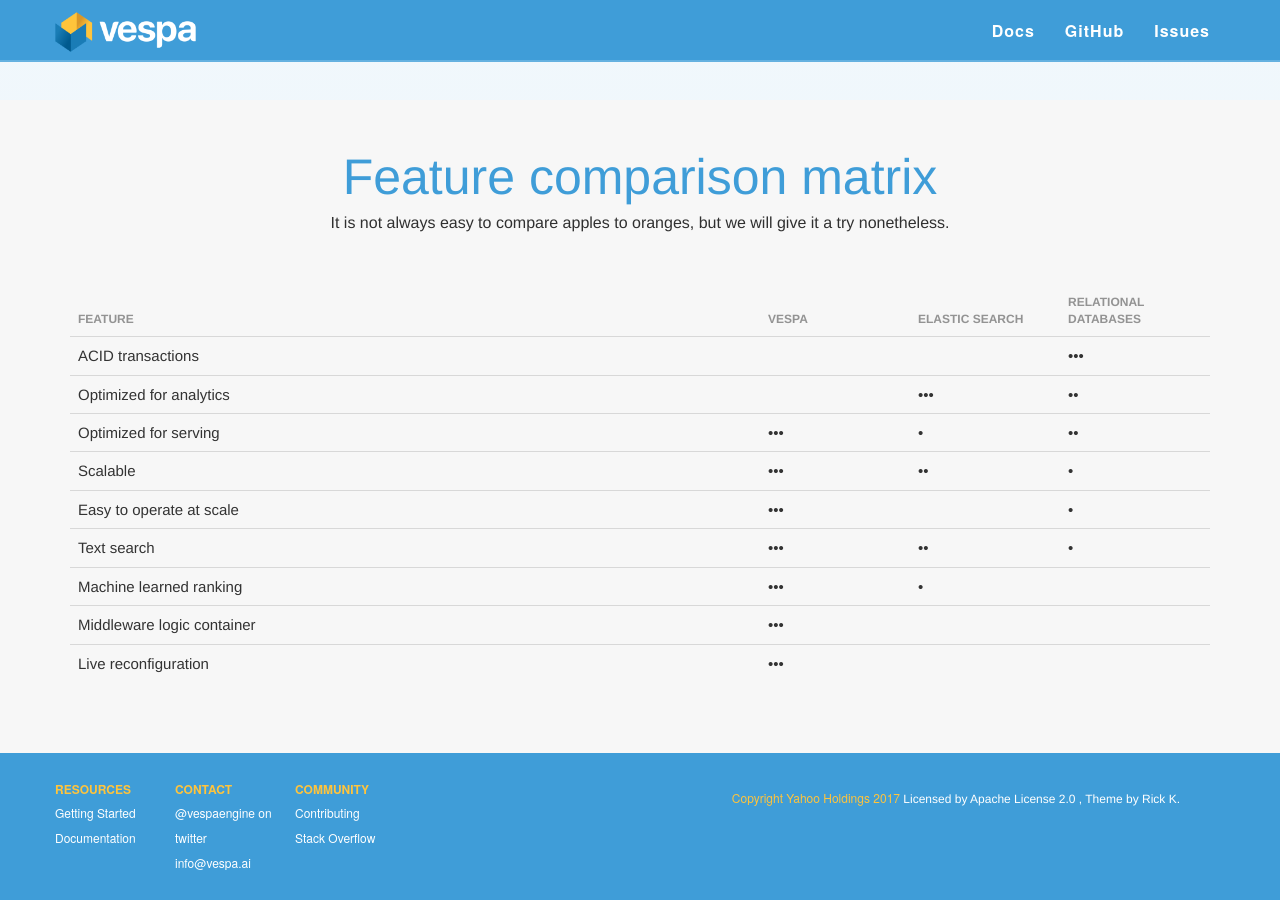
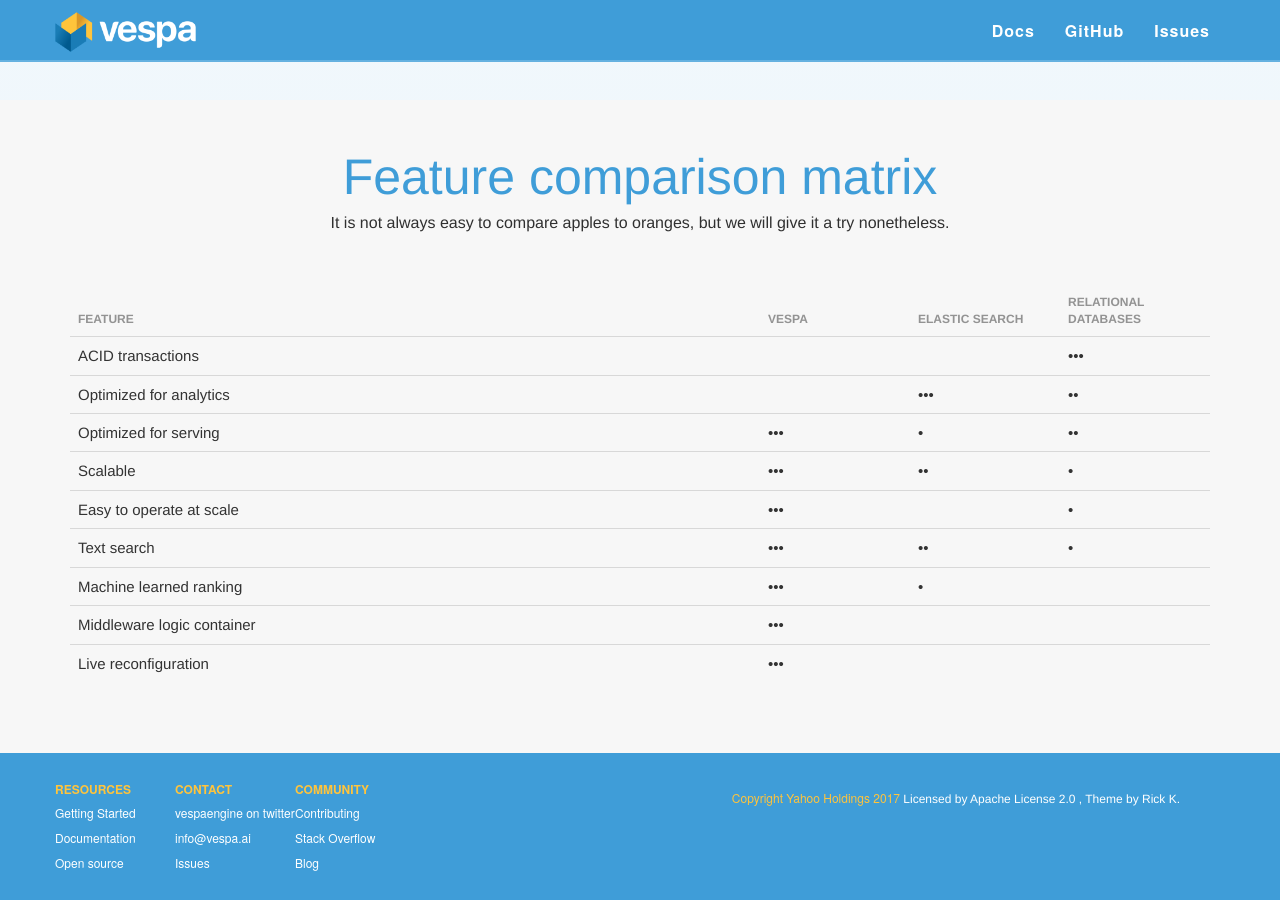
Before and after one commit to vespa-engine/frontpage, a Jekyll site: the page built from index.md, in a window 1280 px wide and 900 px high, scrolled down 2260 px. Built offline with Jekyll 4.4.1, drawn with Linux system fonts in a browser that asks for light colours; some web fonts are replaced.

Commit message:
Add third row of links
This repeats the links from the header
so that this is complete and people don't need to scroll back up.
The way I worded it also makes sure we mentions that it is open source.

```diff
--- a/_includes/footer.html
+++ b/_includes/footer.html
@@ -6,13 +6,15 @@
                     <ul class="quicklinks">
                         <li><a href="http://docs.vespa.ai/documentation/vespa-quick-start.html">Getting Started</a>
                         <li><a href="http://docs.vespa.ai">Documentation</a>
+                        <li><a href="https://github.com/vespa-engine/vespa">Open source</a>
                     </ul>
                 </div>
                 <div class="col-md-1 quicklink-section">
                     <div class="footer-title">Contact</div>
                     <ul class="quicklinks">
-                        <li><a href="https://twitter.com/vespaengine">@vespaengine on twitter</a>
+                        <li><a href="https://twitter.com/vespaengine">vespaengine on twitter</a>
                         <li><a href="mailto:info@vespa.ai">info@vespa.ai</a>
+						<li><a href="https://github.com/vespa-engine/vespa/issues">Issues</a>
                     </ul>
                 </div>
                 <div class="col-md-1 quicklink-section">
@@ -20,6 +22,7 @@
                     <ul class="quicklinks">
                         <li><a href="https://github.com/vespa-engine/vespa/blob/master/CONTRIBUTING.md">Contributing</a>
                         <li><a href="http://stackoverflow.com/questions/tagged/vespa">Stack Overflow</a>
+                        <li><a href="http://blog.vespa.ai/">Blog</a>
                     </ul>
                 </div>
                 <div class="col-md-5 col-md-offset-3">
```
